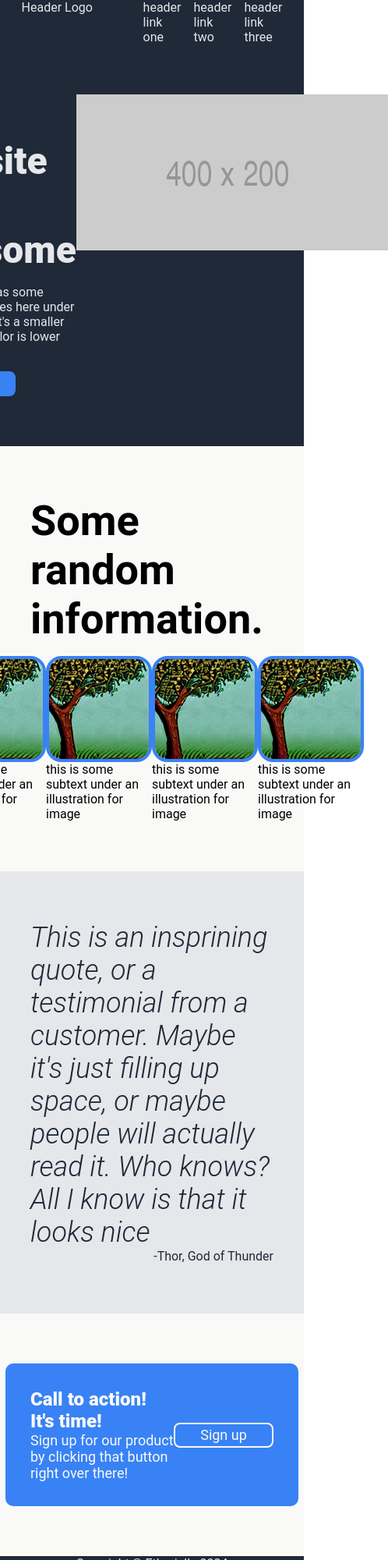
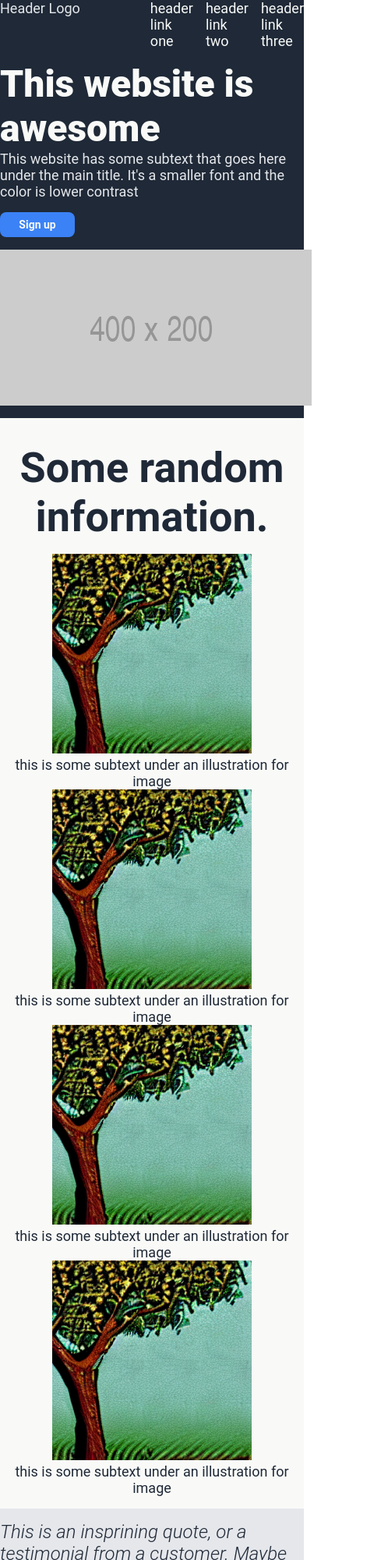
Before and after one commit to Etharialle/odin-landing-page, a plain HTML site: page index.html in a window 390 px wide. Shown: the top 2000 px of the page at 78% size, 498 px wide, since content can reach past the window. Drawn offline with Linux system fonts and the light colour scheme.

Commit message:
refactored CSS and HTML so it views properly on both large and small screens

```diff
--- a/index.html
+++ b/index.html
@@ -7,65 +7,70 @@
     <title>Pip the Squirrel Goes to the Moon</title>
 </head>
 <body>
-    <div class="header">
-        <div class="header-logo">Header Logo</div>
-        <div class="header-links">
+    <div class="header-footer-fonts">
+        <div class="flex-container">
+            <div>Header Logo</div>
+            <div class="right gap">
                 <a href="#">header link one</a>
                 <a href="#">header link two</a>
                 <a href="#">header link three</a>
             </div>
         </div>
-
-    <div class="section1">
-        <div class="s1-left">
-            <h1>This website is awesome</h1>
+    </div>
+    <div class="header-footer-fonts vert-spacing">
+        <div class="flex-container wrapper">
+            <div class="gap">
+                <h1 class="header-text">This website is awesome</h1>
                 <p>This website has some subtext that goes here under the main title.  It's a smaller font and the color is lower contrast</p>
-            <button class="s1-button">Sign up</button>
+                <div class="vert-spacing"><button class="">Sign up</button></div>
             </div>
-        <div class="s1-right">
-            <img src="./img/400x200.png" alt="this is a placeholder for an image" id="s1-img">
-        </div>
-    </div>
-    <div class="section2">
-        <div class="s2-top">
-            <div class="s2-top-heading"><h2>Some random information.</h2></div>
-        </div>
-        <div class="s2-bottom">
-            <div class="s2-card">
-                <img src="./img/oak-tree.png" alt="image 1" class="s2-img">
-                <p class="s2-text">this is some subtext under an illustration for image</p>
-            </div>
-            <div class="s2-card">
-                <img src="./img/oak-tree.png" alt="image 1" class="s2-img"">
-                <p class="s2-text">this is some subtext under an illustration for image</p>
-            </div>
-            <div class="s2-card">
-                <img src="./img/oak-tree.png" alt="image 1" class="s2-img">
-                <p class="s2-text">this is some subtext under an illustration for image</p>
-            </div>
-            <div class="s2-card">
-                <img src="./img/oak-tree.png" alt="image 1" class="s2-img">
-                <p class="s2-text">this is some subtext under an illustration for image</p>
+            <div class="main-image">
+                <img src="./img/400x200.png" alt="this is a placeholder for an image">
             </div>
         </div>
     </div>
-    <div class="section3">
-        <div class="s3-quote">This is an insprining quote, or a testimonial from a customer. Maybe it's just filling up space, or maybe people will actually read it. Who knows? All I know is that it looks nice</div>
-        <div class="s3-author">-Thor, God of Thunder</div>
+    <div class="journey-header vert-spacing">
+        <h2 class="center vert-spacing">Some random information.</h2>
+        <div class="flex-container wrapper center">
+            <div class="journey-text cards">
+                <img src="./img/oak-tree.png" alt="image 1" class="s2-img">
+                <p>this is some subtext under an illustration for image</p>
             </div>
-    <div class="section4">
-        <div class="s4-center">
-            <div class="s4-center-left">
-                <p class="s4-header">Call to action! It's time!</p>
-                <p class="s4-text">Sign up for our product by clicking that button right over there!</p>
+            <div class="journey-text cards">
+                <img src="./img/oak-tree.png" alt="image 1" class="s2-img"">
+                <p>this is some subtext under an illustration for image</p>
             </div>
-            <div class="s4-center-right">
-                <button class="s4-button">Sign up</button>
+            <div class="journey-text cards">
+                <img src="./img/oak-tree.png" alt="image 1" class="s2-img">
+                <p>this is some subtext under an illustration for image</p>
+            </div>
+            <div class="journey-text cards">
+                <img src="./img/oak-tree.png" alt="image 1" class="s2-img">
+                <p>this is some subtext under an illustration for image</p>
             </div>
         </div>
     </div>
-    <div class="footer">
-        <p>Copyright © Etharialle 2024</p></p>
+    <div class="quote vert-spacing">
+        <div class="flex-container columns">
+            <div class="">This is an insprining quote, or a testimonial from a customer. Maybe it's just filling up space, or maybe people will actually read it. Who knows? All I know is that it looks nice</div>
+            <div class="right author">-Thor, God of Thunder</div>
+        </div>
+    </div>
+    <div class="journey-header vert-spacing">
+        <div class="flex-container s4-center wrapper">
+            <div class="">
+                <p class="">Call to action! It's time!</p>
+                <p class="s4-text">Sign up for our product by clicking that button right over there!</p>
+            </div>
+            <div class="s4-right">
+                <button class="button-border">Sign up</button>
+            </div>
+        </div>
+    </div>
+    <div class="header-footer-fonts center vert-spacing">
+        <div class="flex-container copyright">
+            <p>Copyright © Etharialle 2024</p>
+    </div>
     </div>
 </body>
 </html>
--- a/style.css
+++ b/style.css
@@ -2,206 +2,137 @@
     padding: 0px;
     margin: 0px;
     font-family: roboto, Verdana, Geneva, Tahoma, sans-serif;
-
 }
 body {
-    height: 100vh;
+    height: 100svh;
     display: flex;
     flex-direction: column;
 }
+body > * {
+    flex: 1;
 
-.header {
+}
+body > div:nth-last-child(1) {
+    flex: 0;
+}
+.header-footer-fonts {
     background-color: #1F2937;
     color: #E5E7EB;
+    font-size: 18px;
+}
+.header-text {
+    background-color: #1F2937;
+    color: #F9FAF8;
+    font-size: 48px;
+    font-weight: 800;
+}
+.journey-header {
+    background-color: #F9FAF8;
+    color: #1F2937;
+    font-size: 36px;
+    font-weight: 800;
+}
+.journey-text {
+    font-size: 18px;
+    font-weight: 400;
+}
+.quote {
+    background-color: #E5E7EB;
+    color: #1F2937;
+    font-size: 24px;
+    font-weight: 300;
+    font-style: italic
+}
+.author {
+    font-weight: 600;
+    font-style: normal;
+}
+.flex-container {
     display: flex;
-    flex-direction: row;
-    flex: 1 1 4%;
+    flex-grow: 1;
+    flex-shrink: 1;
+    flex-basis: 100%;
+    max-width: 1200px;
+    margin-left: auto;
+    margin-right: auto;
+}
+.flex-container > * {
+    flex: 1 1 66%;
+}
+a {
+    text-decoration: none;
+    color: #F9FAF8
+}
+.left {
+    justify-content: flex-start;
+}
+.right {
+    display: flex;
+    justify-content: flex-end;
+}
+.center {
+    justify-content: center;
+    text-align: center;
+}
+.wrapper {
+    flex-wrap: wrap;
+}
+.main-image {
+    display: flex;
+    flex-basis: 400px;
+
     justify-content: center;
 }
-.header-logo {
+.cards {
+    flex: 1 1 128px;
+}
+.columns {
+    flex-direction: column;
+}
+.s4-center {
     display: flex;
-    justify-content: flex-start;
-    flex: 0 1 40%
+    background-color: #3B82F6;
+    font-size: 24px;
+    font-weight: 600;
+    color: #F9FAF8;
+    border-radius: 15px;
+    max-width: 800px;
+    padding: 16px;
 }
-.header-links {
+.s4-text {
+    font-size: 16px;
+    font-weight: 400;
+}
+.s4-right {
     display: flex;
-    justify-content: flex-end;
-    gap: 16px;
-    flex: 0 1 40%
-
-
+    flex-basis: 100px;
+    align-items: center;
+    justify-content: center;
 }
-.section1 {
-    background-color: #1F2937;
-    color: #E5E7EB;
-    display: flex;
-    flex-direction: row;
-    justify-content: center;
-    flex: 1 1 23%;
-    padding: 64px 0px;
+button {
+    background-color: #3B82F6;
+    color: #F9FAF8;
+    border: none;
+    border-radius: 8px;
+    height: 32px;
+    width: 96px;
+    font-size: 14px;
+    font-weight: 600;
+    cursor: pointer;
 }
-.s1-left {
-    display: flex;
-    flex-direction: column;
-    align-items: flex-start;
-    gap: 16px;
-    flex: 0 1 40%
-
+.button-border {
+    border: #F9FAF8 solid 2px;
 }
-.s1-right {
-    display: flex;
-    justify-content: flex-end;
-    flex: 0 1 40%
-}
-.section2 {
-    background-color: #F9FAF8;
-    display: flex;
-    flex-direction: column;
-    flex: 1 1 23%;
-    justify-content: center;
-    padding: 64px 0px;
+.gap {
     gap: 16px;
 }
-.s2-top {
-    display:flex;
+.vert-spacing {
+    padding-top: 16px;
+    padding-bottom: 16px;
+}
+.copyright > *{
+    display: flex;
+    flex-basis: 1;
     justify-content: center;
     align-items: center;
 }
-.s2-top > * {
-    display: flex;
-    flex-direction: column;
-    align-items: center;
-    justify-content: center;
-    flex: 0 1 80%;
-    font-size: 36px;
-    font-weight: 800;
-}
-.s2-bottom {
-    display: flex;
-    flex-direction: row;
-    align-items: center;
-    justify-content: center;
-}
-.s2-card {
-    display: flex;
-    flex-direction: column;
-    flex: 0 1 20%;
-    align-items: center;
-    justify-content: center;
-}
-
-.section3 {
-    display: flex;
-    flex-direction: column;
-    flex: 1 1 23%;
-    align-items: center;
-    justify-content: center;
-    background-color: #E5E7EB;
-    color: #1F2937;
-    padding: 64px 0px;
-}
-.s3-quote {
-    display: flex;
-    align-items: center;
-    justify-content: center;
-    width: 80vw;
-    font-size: 36px;
-    font-style: italic;
-    font-weight: 300;
-}
-.s3-author {
-    display: flex;
-    align-items: center;
-    justify-content: flex-end;
-    width: 80vw;
-}
-.section4 {
-    background-color: #F9FAF8;
-    display: flex;
-    flex-direction: row;
-    flex: 1 1 23%;
-    align-items: center;
-    justify-content: center;
-    padding: 64px 0px;
-}
-.s4-center {
-    display: flex;
-    flex-direction: row;
-    width: 80vw;
-    align-items: center;
-    justify-content: center;
-    background-color: #3882F6;
-    padding: 32px;
-    border-radius: 10px;
-}
-.s4-center-left {
-    display: flex;
-    flex-direction: column;
-    flex: 0 1 70%;
-    align-items: flex-start;
-    justify-content: flex-start;
-    color: #F9FAF8;
-    font-size: 24px;
-    font-weight: 800;
-
-}
-.s4-text {
-    font-size: 18px;
-    font-weight: 400;
-}
-.s4-center-right {
-    display: flex;
-    flex-direction: row;
-    flex: 0 1 30%;
-    align-items: center;
-    justify-content: center;
-}
-.footer {
-    background-color: #1F2937;
-    color: #E5E7EB;
-    display: flex;
-    flex-direction: row;
-    flex: 1 1 4%;
-    align-items: center;
-    justify-content: center;
-}
-a {
-    text-decoration: none;
-    color: #E5E7EB;
-}
-#s1-img {
-    width: 400px;
-    height: 200px;
-}
-.s2-img {
-    width: 128px;
-    height: 128px;
-    border: 4px solid #3882F6;
-    border-radius: 20px;
-}
-.s1-button {
-    color: #F9FAF8;
-    background-color: #3882F6;
-    border: #3882F6 solid 2px;
-    width: 128px;
-    height: 32px;
-    border-radius: 8px;
-    font-size: 18px;
-}
-.s4-button {
-    color: #F9FAF8;
-    background-color: #3882F6;
-    border: #F9FAF8 solid 2px;
-    width: 128px;
-    height: 32px;
-    border-radius: 8px;
-    font-size: 18px;
-}
-h1 {
-    font-size: 48px;
-    font-weight: 800;
-}
-h2 {
-    padding: 0px;
-    margin: 0px;
-}
```
Lines whose indentation alone changed are shown as unchanged.
